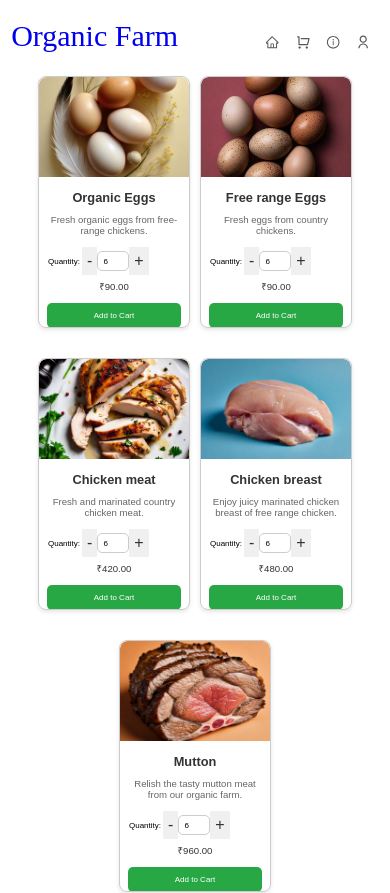
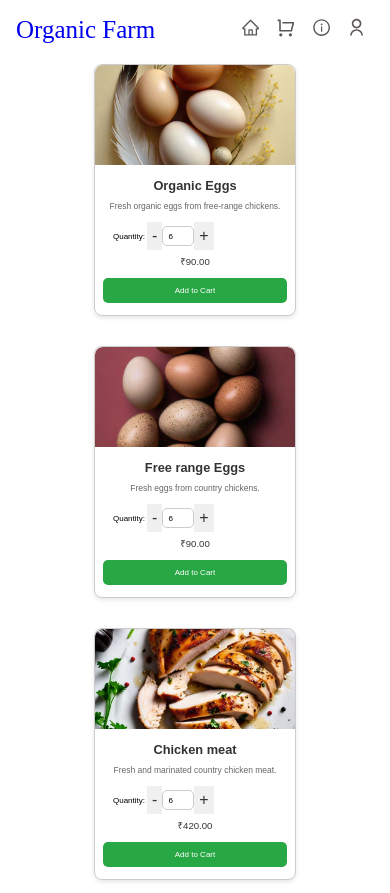
Before and after one commit to Manikanta954/organic-farm-products-webapp, a React (Create React App) app: page / in a window 390 px wide. Shown: the top 893 px of the page. Built offline with nearby package versions, Linux system fonts and the light colour scheme; no server answers.

Commit message:
"Updated Navbar.js, firebase.js, Card.css, and Navbar.css files with various changes to layout, styling, and responsiveness."

```diff
--- a/src/components/Navbar.js
+++ b/src/components/Navbar.js
@@ -14,7 +14,7 @@ function Navbar() {
   return (
     <nav className="navbar">
       <div className="navbar-brand playwrite-cu-d">
-        <Link to="/" style={{ textDecoration: "none", fontSize: "30px" }}>Organic Farm</Link>
+        <Link to="/" className='navbar-brand' style={{ textDecoration: "none" }}>Organic Farm</Link>
       </div>
       <div className="navbar-links">
         <Link to="/" title="Home"><AiOutlineHome /></Link>
--- a/src/firebase.js
+++ b/src/firebase.js
@@ -1,6 +1,6 @@
 import { initializeApp } from "firebase/app";
 import { getAuth, GoogleAuthProvider, signInWithEmailAndPassword } from "firebase/auth";
-
+import { getAnalytics } from "firebase/analytics";
 const firebaseConfig = {
   apiKey: "AIzaSyBIwnQTLqZ5FBEIH8AFgPuuhvZSuYp_YME",
   authDomain: "organic-farm-e5915.firebaseapp.com",
@@ -13,7 +13,7 @@ const firebaseConfig = {
 
 // Initialize Firebase
 const app = initializeApp(firebaseConfig);
-
+const analytics = getAnalytics(app);
 // Initialize Firebase Authentication and get a reference to the service
 const auth = getAuth(app);
 const googleProvider = new GoogleAuthProvider();
--- a/src/styles/Card.css
+++ b/src/styles/Card.css
@@ -120,7 +120,7 @@
 
   .card {
     /* max-width: 46%; */
-    width: 150px;
+    width: 200px;
     height: 250px;
   }
 
@@ -137,7 +137,7 @@
   }
 
   .card-description {
-    font-size: 0.6rem;
+    font-size: 0.53rem;
     margin-bottom: 20px;
   }
 
@@ -152,7 +152,7 @@
   }
 
   .card-quantity {
-    padding-left: 1px;
+    padding-left: 10px;
     padding-right: 8px;
     margin-bottom: 10px;
     align-items: center;
--- a/src/styles/Navbar.css
+++ b/src/styles/Navbar.css
@@ -1,4 +1,3 @@
-/* Navbar.css */
 .navbar {
   display: flex;
   justify-content: space-between;
@@ -9,6 +8,7 @@
 
 .navbar-brand {
   font-family: 'Playfair Display', serif;
+  font-size: 1.5rem; /* Adjusted for better responsiveness */
 }
 
 .navbar-links {
@@ -17,9 +17,9 @@
 }
 
 .navbar-links a {
-  color:rgb(93, 87, 87);
+  color: rgb(93, 87, 87);
   margin-left: 30px;
-  font-size: 30px;
+  font-size: 1.8rem; /* Adjusted for better responsiveness */
   text-decoration: none;
 }
 
@@ -35,42 +35,78 @@
   color: white;
   border-radius: 50%;
   padding: 5px 10px;
-  font-size: 12px;
+  font-size: 0.75rem; /* Adjusted for better responsiveness */
 }
 
 .navbar-profile-pic {
   width: 30px;
   height: 30px;
-  font-size: 30px;
+  font-size: 1.25rem; /* Adjusted for better responsiveness */
   border-radius: 50%;
   object-fit: cover;
 }
 
-/* Responsive Design */
+/* Responsive Design for Tablets and Smaller Screens */
+@media (max-width: 1024px) {
+  .navbar {
+    padding: 8px 16px; /* Adjust padding for tablets */
+  }
+
+  .navbar-links a {
+    margin-left: 20px; /* Adjust margin for links */
+    font-size: 1.125rem; /* Decrease font size for tablets */
+  }
+
+  .navbar-profile-pic {
+    width: 25px;
+    height: 25px;
+    font-size: 1.125rem; /* Adjust size for tablets */
+  }
+
+  .cart-badge {
+    font-size: 0.65rem; /* Adjust font size for tablets */
+    padding: 4px 8px; /* Adjust padding for tablets */
+    top: -8px; /* Adjust position for tablets */
+    right: -8px; /* Adjust position for tablets */
+  }
+}
+
+/* Responsive Design for Mobile Devices */
 @media (max-width: 768px) {
   .navbar {
+    flex-direction: row; /* Ensure the items are in a row */
+    justify-content: space-between; /* Distribute space between items */
     align-items: center; /* Center items horizontally */
-    padding: 0.2rem; /* Adjust padding for smaller screens */
+    padding: 8px;
+     /* Adjust padding for mobile devices */
+  }
+
+  .navbar-brand {
+    margin-bottom: 0;
+    font-size: 25px;
+    font-family: "GreatVibes",cursive; /* Remove any margin */
   }
 
   .navbar-links {
-    margin-top: 1rem; /* Add spacing between links and logo */
+    flex-direction: row; /* Keep links in a row */
+    margin-top: 0; /* Remove any margin */
   }
 
   .navbar-links a {
-    margin: 0.5rem; /* Adjust margin for links */
-    font-size: 0.9rem; /* Decrease font size for smaller screens */
+    margin: 0 8px; /* Adjust margin for links */
+    font-size: 1.2rem; /* Decrease font size for mobile devices */
   }
+
   .cart-badge {
-    font-size: 0.6rem; /* Decrease font size for smaller screens */
-    padding: 1px 4px; /* Adjust padding for smaller screens */
-    top: -6px; /* Adjust position for smaller screens */
-    right: -6px; /* Adjust position for smaller screens */
+    font-size: 0.6rem; /* Decrease font size for mobile devices */
+    padding: 3px 6px; /* Adjust padding for mobile devices */
+    top: -6px; /* Adjust position for mobile devices */
+    right: -6px; /* Adjust position for mobile devices */
   }
+
   .navbar-profile-pic {
-    width: 18px;
-    height: 18px;
-    border-radius: 50%;
-    object-fit: cover;
+    width: 20px;
+    height: 20px;
+    font-size: 1rem; /* Adjust size for mobile devices */
   }
 }
```
